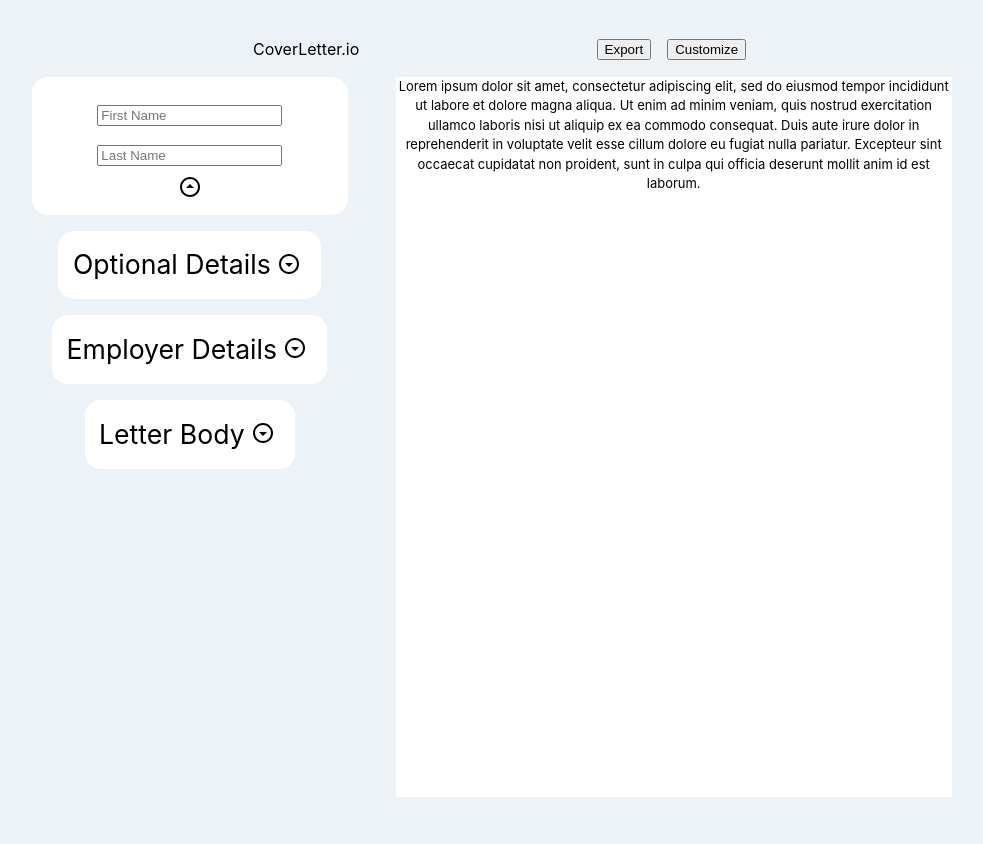
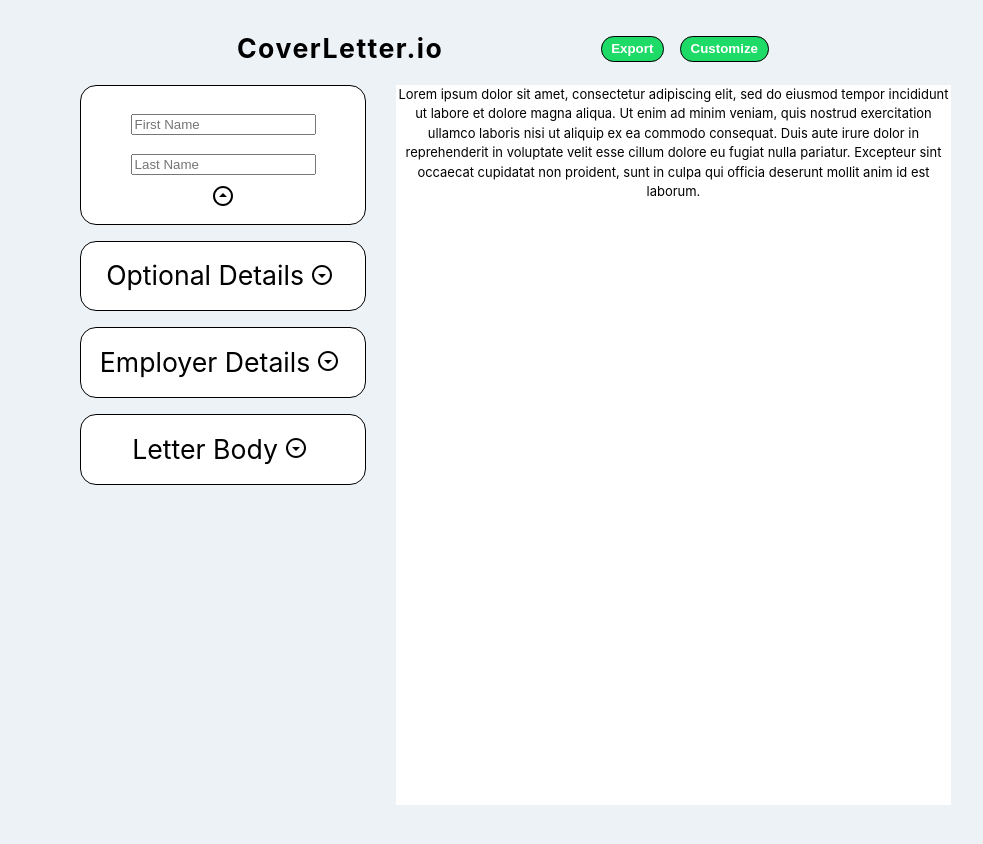
Before and after one commit to iyilmaz24/cv-generator-react, a React (Vite) app: page / in a window 1280 px wide. Shown: the top 844 px of the page, without its empty margins (115-1098 px from the left). Built offline with nearby package versions, Linux system fonts and the light colour scheme.

Commit message:
add css to logo text, export + customize buttons

```diff
--- a/src/App.css
+++ b/src/App.css
@@ -21,12 +21,29 @@
   width: 95%;
 }
 
+#logo-text{
+  font-size: calc(0.037 * var(--local-height));
+  font-weight: bolder;
+  letter-spacing: 1.5px;
+}
+
 #top-header-buttons-div{
   display: flex;
   justify-content: center;
   align-items: center;
-
   gap: 1rem;
+  > button {
+    border: 1px solid black;
+    border-radius: 0.8rem;
+    padding: 0.3rem 0.6rem;
+    font-weight: bold;
+    background-color: rgb(30, 219, 103);
+    color: #FFFFFF;
+  }
+  > button:hover{
+    transform: scale(1.05);
+    background-color: rgb(11, 182, 77);
+  }
 }
 
 #parent-wrapper{
@@ -40,6 +57,7 @@
 
 #left-form{
   margin: 1rem;
+  margin-left: 0rem;
   height: 90vh;
   width: 35%;
 
@@ -67,11 +85,10 @@
 
 .component-form{
   padding: 0.9rem;
-  border: 0 solid #000000;
+  border: 1px solid #000000;
   border-radius: 1rem;
   font-size: calc(0.037 * var(--local-height));
-
-  width: min(20vw, fit-content);
+  width: min(20vw);
   height: fit-content;
 }
 
@@ -140,19 +157,18 @@
   #root{
     --mobile-local-height: 90vw;
   }
+
   .component-form {
     font-size: calc(0.02 * var(--mobile-local-height));
   }
 
+  #logo-text{
+    font-size: calc(0.037 * var(--mobile-local-height));
+  }
+
   .component-form{
     padding: 0.9rem;
-    border: 0 solid #000000;
-    border-radius: 1rem;
     font-size: calc(0.037 * var(--mobile-local-height));
-
-    width: max(20vw);
-
-    height: fit-content;
   }
 
   .component-preview{
--- a/src/App.jsx
+++ b/src/App.jsx
@@ -19,7 +19,7 @@ function App() {
     <div>
 
       <div id='top-header-div'>
-        <div>CoverLetter.io</div>
+        <div id='logo-text'>CoverLetter.io</div>
         <div id='top-header-buttons-div'>
         {/* Turn these buttons into a react component later */}
           <button>Export</button>
```
